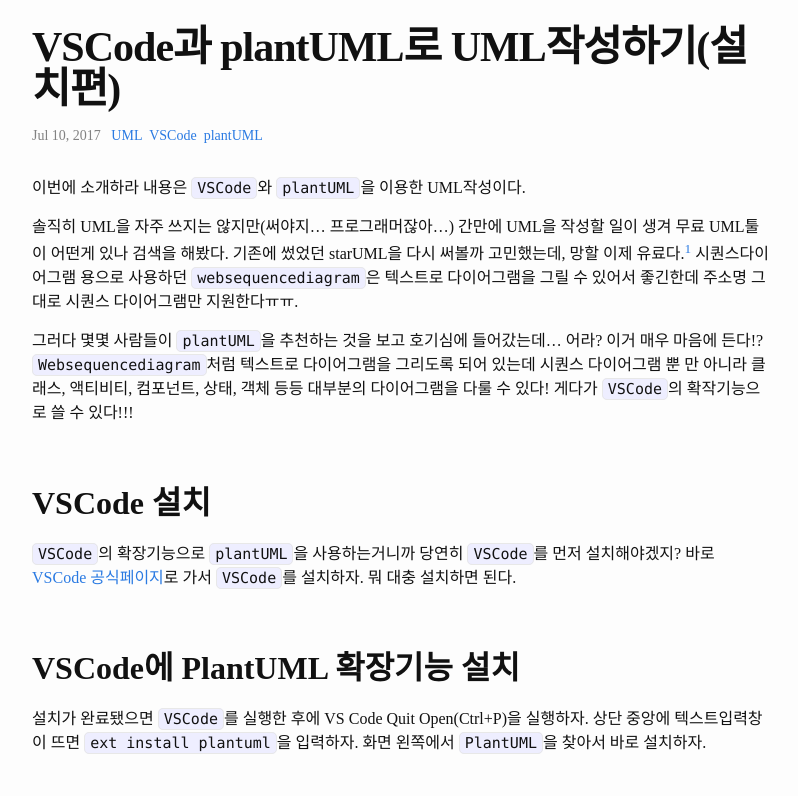
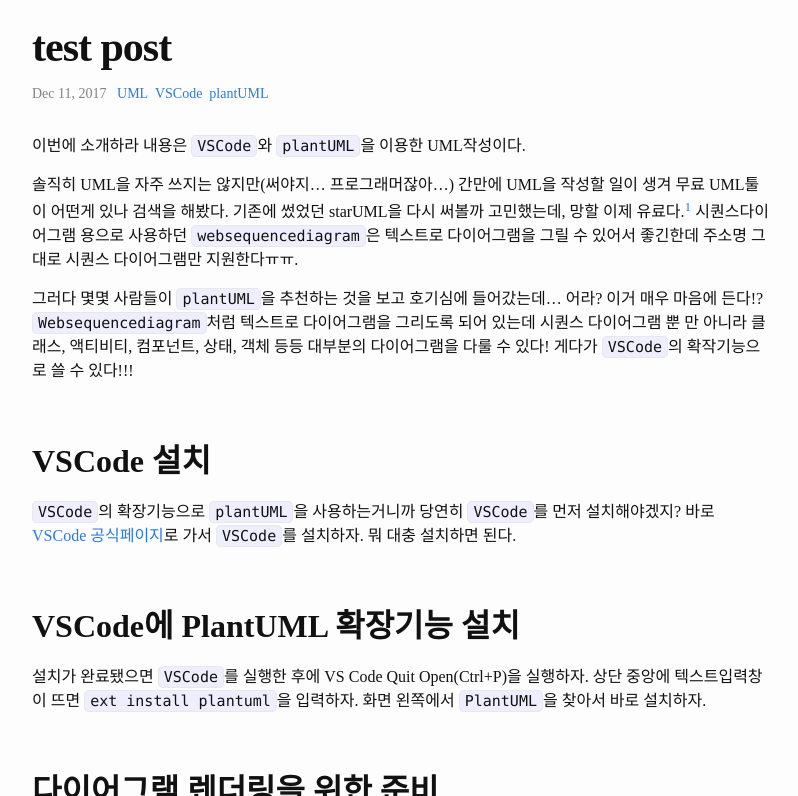
Before and after one commit to junkpub/blog, a Jekyll site: the page built from _posts/2017-12-12-test.md, in a window 1280 px wide and 900 px high, cut to the strip 104-900 px from the top of the window. Shown: the whole strip, without its empty margins (238-1036 px from the left). Built offline with Jekyll 4.4.1, drawn with Linux system fonts in a browser that asks for light colours; some web fonts are replaced.

Commit message:
fix test post

```diff
--- a/_posts/2017-12-12-test.md
+++ b/_posts/2017-12-12-test.md
@@ -1,7 +1,7 @@
 ---
 layout: post
-title:  "VSCode과 plantUML로 UML작성하기(설치편)"
-date:   2017-07-11 00:00:32 +0900
+title:  "test post"
+date:   2017-12-12 00:00:32 +0900
 categories: blog
 tags: UML VSCode plantUML
 ---
```
